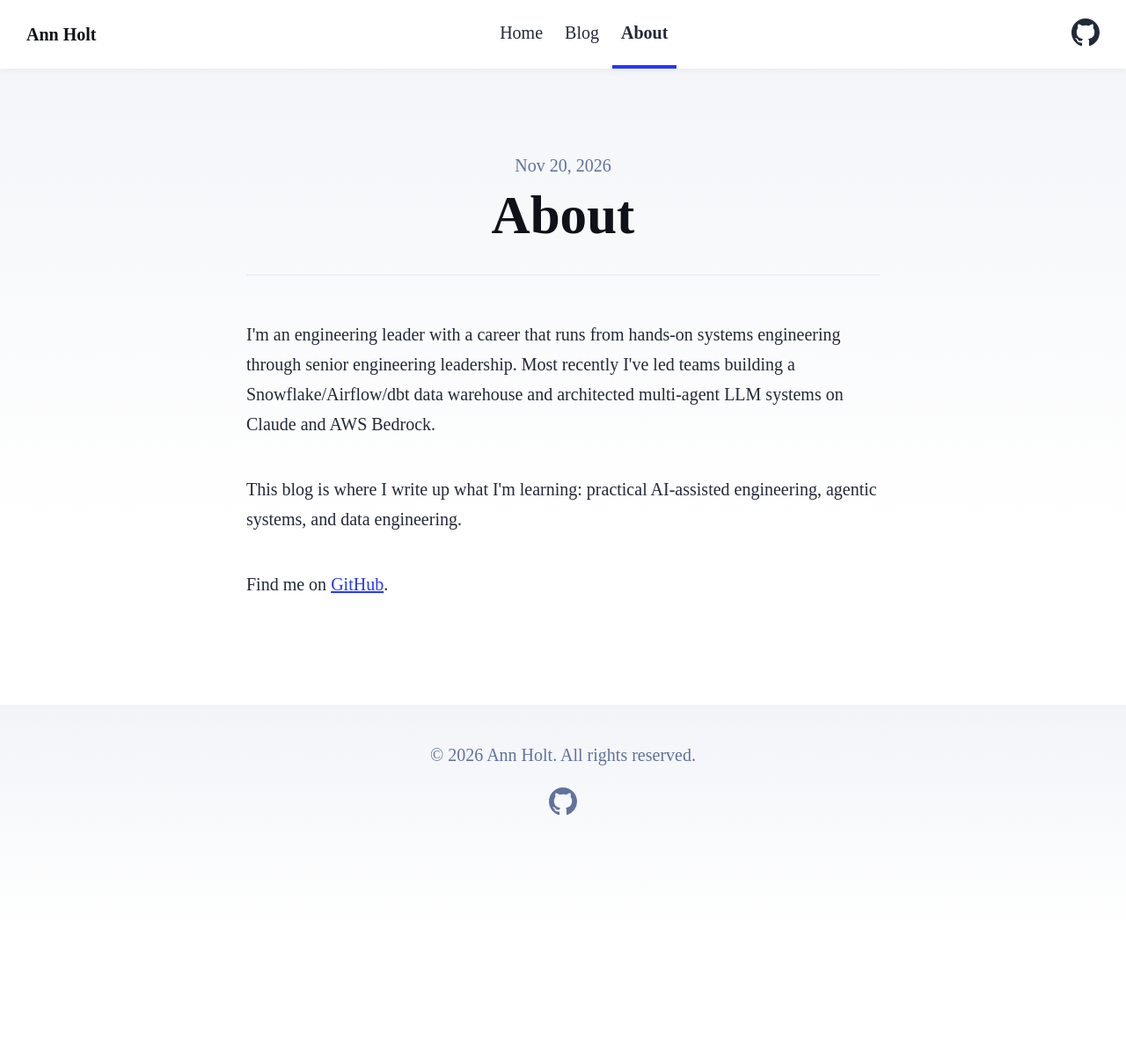
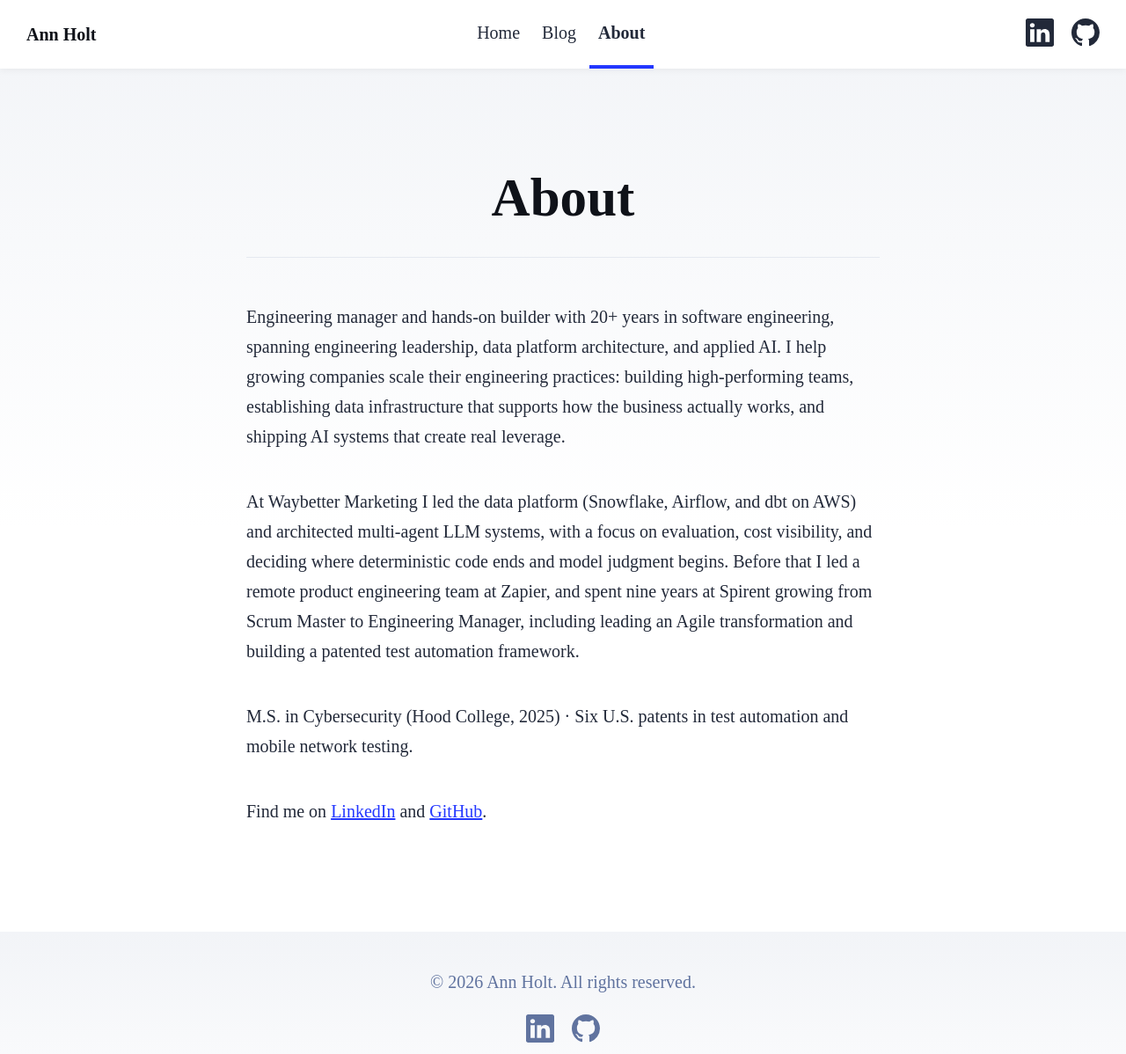
Before and after one commit to aholt21754/aholt21754.github.io, an Astro site: page /about in a window 1280 px wide. Shown: the whole page at 88% size. Before the commit the page ends 1057 px from the top, so only its background shows below. Built offline with nearby package versions, Linux system fonts and the light colour scheme; Astro itself is replaced by a stand-in of ours.

Commit message:
About page from LinkedIn summary; add LinkedIn links
Co-Authored-By: Claude Opus 5.5 <noreply@anthropic.com>
Claude-Session: https://claude.ai/code/session_01YP9MzNC7JajgowHh63B35u

```diff
--- a/src/components/Footer.astro
+++ b/src/components/Footer.astro
@@ -5,6 +5,12 @@ const today = new Date();
 <footer>
 	&copy; {today.getFullYear()} Ann Holt. All rights reserved.
 	<div class="social-links">
+		<a href="https://www.linkedin.com/in/ann-holt" target="_blank">
+			<span class="sr-only">Ann Holt on LinkedIn</span>
+			<svg viewBox="0 0 16 16" aria-hidden="true" width="32" height="32">
+				<path fill="currentColor" d="M0 1.146C0 .513.526 0 1.175 0h13.65C15.474 0 16 .513 16 1.146v13.708c0 .633-.526 1.146-1.175 1.146H1.175C.526 16 0 15.487 0 14.854zm4.943 12.248V6.169H2.542v7.225zm-1.2-8.212c.837 0 1.358-.554 1.358-1.248-.015-.709-.52-1.248-1.342-1.248S2.4 3.226 2.4 3.934c0 .694.521 1.248 1.327 1.248zm4.908 8.212V9.359c0-.216.016-.432.08-.586.173-.431.568-.878 1.232-.878.869 0 1.216.662 1.216 1.634v3.865h2.401V9.25c0-2.22-1.184-3.252-2.764-3.252-1.274 0-1.845.7-2.165 1.193v.025h-.016l.016-.025V6.169h-2.4c.03.678 0 7.225 0 7.225z"></path>
+			</svg>
+		</a>
 		<a href="https://github.com/aholt21754" target="_blank">
 			<span class="sr-only">Ann Holt on GitHub</span>
 			<svg viewBox="0 0 16 16" aria-hidden="true" width="32" height="32" astro-icon="social/github">
--- a/src/components/Header.astro
+++ b/src/components/Header.astro
@@ -14,6 +14,12 @@ import HeaderLink from './HeaderLink.astro';
 			<HeaderLink href="/about">About</HeaderLink>
 		</div>
 		<div class="social-links">
+			<a href="https://www.linkedin.com/in/ann-holt" target="_blank">
+				<span class="sr-only">Ann Holt on LinkedIn</span>
+				<svg viewBox="0 0 16 16" aria-hidden="true" width="32" height="32">
+					<path fill="currentColor" d="M0 1.146C0 .513.526 0 1.175 0h13.65C15.474 0 16 .513 16 1.146v13.708c0 .633-.526 1.146-1.175 1.146H1.175C.526 16 0 15.487 0 14.854zm4.943 12.248V6.169H2.542v7.225zm-1.2-8.212c.837 0 1.358-.554 1.358-1.248-.015-.709-.52-1.248-1.342-1.248S2.4 3.226 2.4 3.934c0 .694.521 1.248 1.327 1.248zm4.908 8.212V9.359c0-.216.016-.432.08-.586.173-.431.568-.878 1.232-.878.869 0 1.216.662 1.216 1.634v3.865h2.401V9.25c0-2.22-1.184-3.252-2.764-3.252-1.274 0-1.845.7-2.165 1.193v.025h-.016l.016-.025V6.169h-2.4c.03.678 0 7.225 0 7.225z"></path>
+				</svg>
+			</a>
 			<a href="https://github.com/aholt21754" target="_blank">
 				<span class="sr-only">Ann Holt on GitHub</span>
 				<svg viewBox="0 0 16 16" aria-hidden="true" width="32" height="32">
--- a/src/layouts/BlogPost.astro
+++ b/src/layouts/BlogPost.astro
@@ -65,7 +65,7 @@ const { title, description, pubDate, updatedDate, heroImage } = Astro.props;
 				<div class="prose">
 					<div class="title">
 						<div class="date">
-							<FormattedDate date={pubDate} />
+							{pubDate && <FormattedDate date={pubDate} />}
 							{updatedDate && (
 								<div class="last-updated-on">
 									Last updated on <FormattedDate date={updatedDate} />
--- a/src/pages/about.astro
+++ b/src/pages/about.astro
@@ -5,20 +5,27 @@ import Layout from '../layouts/BlogPost.astro';
 <Layout
 	title="About"
 	description="About Ann Holt"
-	pubDate={new Date('November 20 2026')}
 >
-	<!-- Placeholder: rewrite this in your own words. -->
 	<p>
-		I'm an engineering leader with a career that runs from hands-on systems engineering
-		through senior engineering leadership. Most recently I've led teams building a
-		Snowflake/Airflow/dbt data warehouse and architected multi-agent LLM systems on Claude
-		and AWS Bedrock.
+		Engineering manager and hands-on builder with 20+ years in software engineering, spanning
+		engineering leadership, data platform architecture, and applied AI. I help growing companies
+		scale their engineering practices: building high-performing teams, establishing data
+		infrastructure that supports how the business actually works, and shipping AI systems that
+		create real leverage.
 	</p>
 	<p>
-		This blog is where I write up what I'm learning: practical AI-assisted engineering,
-		agentic systems, and data engineering.
+		At Waybetter Marketing I led the data platform (Snowflake, Airflow, and dbt on AWS) and
+		architected multi-agent LLM systems, with a focus on evaluation, cost visibility, and deciding
+		where deterministic code ends and model judgment begins. Before that I led a remote product
+		engineering team at Zapier, and spent nine years at Spirent growing from Scrum Master to
+		Engineering Manager, including leading an Agile transformation and building a patented test
+		automation framework.
 	</p>
 	<p>
-		Find me on <a href="https://github.com/aholt21754">GitHub</a>.
+		M.S. in Cybersecurity (Hood College, 2025) · Six U.S. patents in test automation and mobile
+		network testing.
+	</p>
+	<p>
+		Find me on <a href="https://www.linkedin.com/in/ann-holt">LinkedIn</a> and <a href="https://github.com/aholt21754">GitHub</a>.
 	</p>
 </Layout>
```
